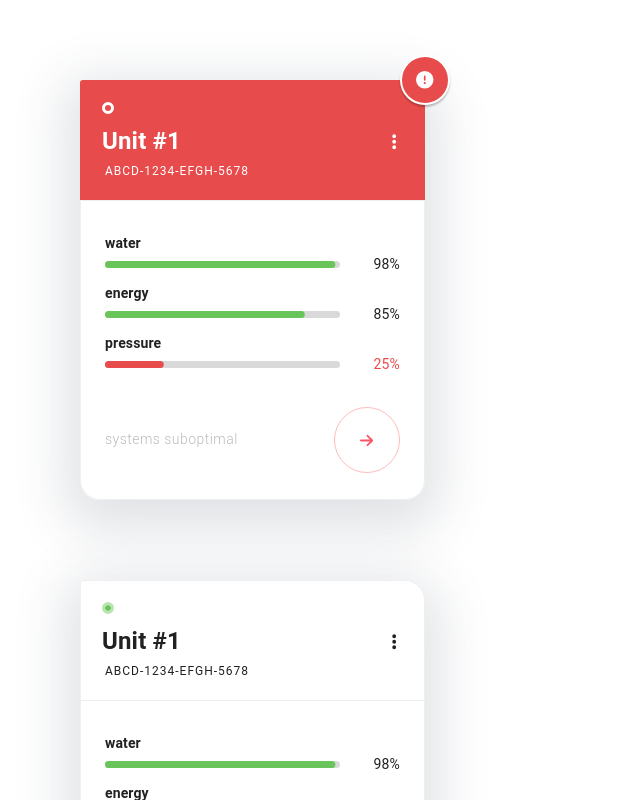
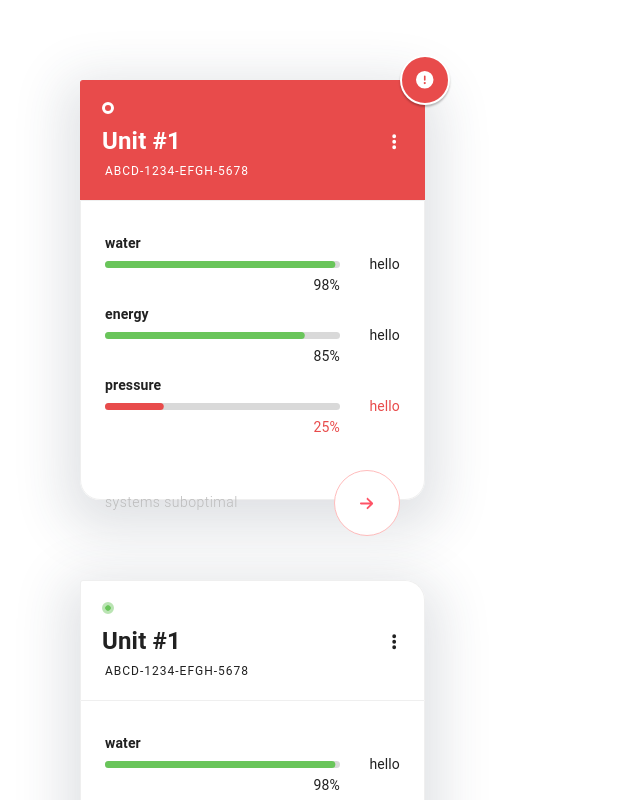
Before and after one commit to KevinKra/nextjs-template, a Next.js app: page / in a window 1280 px wide. Shown: the top 800 px of the page, without its empty margins (0-640 px from the left). Built offline with nearby package versions, Linux system fonts and the light colour scheme.

Commit message:
test lint-staged

```diff
--- a/package.json
+++ b/package.json
@@ -12,7 +12,7 @@
     "prepare": "husky install"
   },
   "lint-staged": {
-    "*.tsx": [
+    "*.js|jsx|ts|tsx": [
       "eslint"
     ]
   },
--- a/src/components/molecules/StatusBar/index.tsx
+++ b/src/components/molecules/StatusBar/index.tsx
@@ -21,6 +21,7 @@ const StatusBar = ({ ...props }: IStatusBar) => {
           variant="determinate"
           value={props.value}
         />
+        <Typography className="statusBar-percentage">hello</Typography>
         <Typography className="statusBar-percentage">{props.value}%</Typography>
       </localStyles.StatusRow>
     </div>
```
